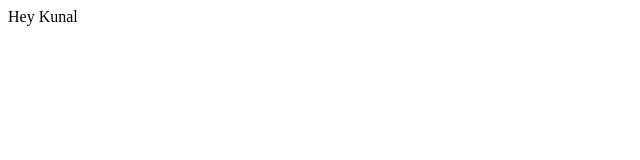
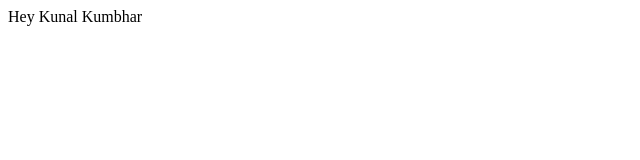
Before and after one commit to kunalkumbhar12/project1, a plain HTML site: page index.html in a window 1280 px wide. Shown: the full height of the page, 0-640 px from the left. Drawn offline with Linux system fonts and the light colour scheme.

Commit message:
added word

```diff
--- a/index.html
+++ b/index.html
@@ -6,6 +6,6 @@
     <title>New Project</title>
 </head>
 <body>
-    Hey Kunal
+    Hey Kunal Kumbhar
 </body>
 </html>
```
